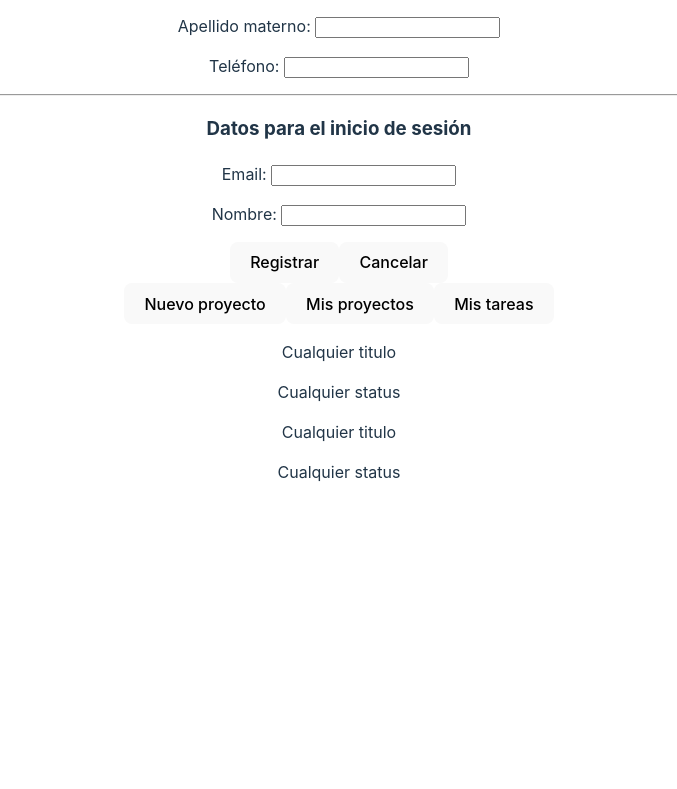
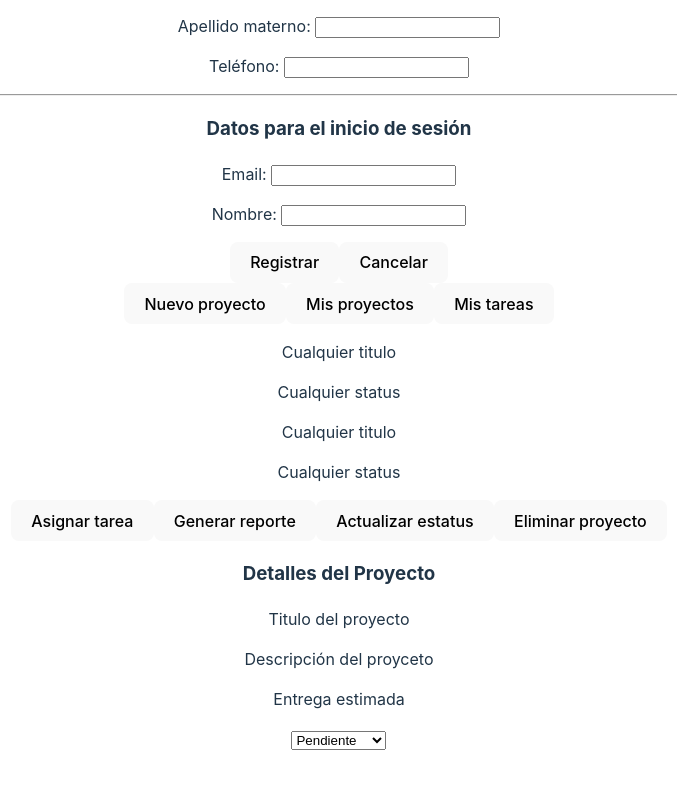
Before and after one commit to SayulRamirez/Gestor-de-tareas---UI---React, a React (Vite) app: page / in a window 1280 px wide. Shown: the part 817-1606 px from the top of the page, without its empty margins (301-978 px from the left). Before the commit the page ends 1381 px from the top, so only its background shows below. Built offline with nearby package versions, Linux system fonts and the light colour scheme.

Commit message:
Add: componente Project

```diff
--- a/src/App.jsx
+++ b/src/App.jsx
@@ -5,6 +5,7 @@ import {Login} from "./components/Login.jsx";
 import {Register} from "./components/Register.jsx";
 import {Main} from "./components/Main.jsx";
 import {NewProject} from "./components/NewProject.jsx";
+import {Project} from "./components/Project.jsx";
 
 function App() {
   //const [count, setCount] = useState(0)
@@ -17,6 +18,7 @@ function App() {
           <Login login/>
           <Register register/>
           <Main main/>
+          <Project project/>
       </div>
     </>
   )
```
